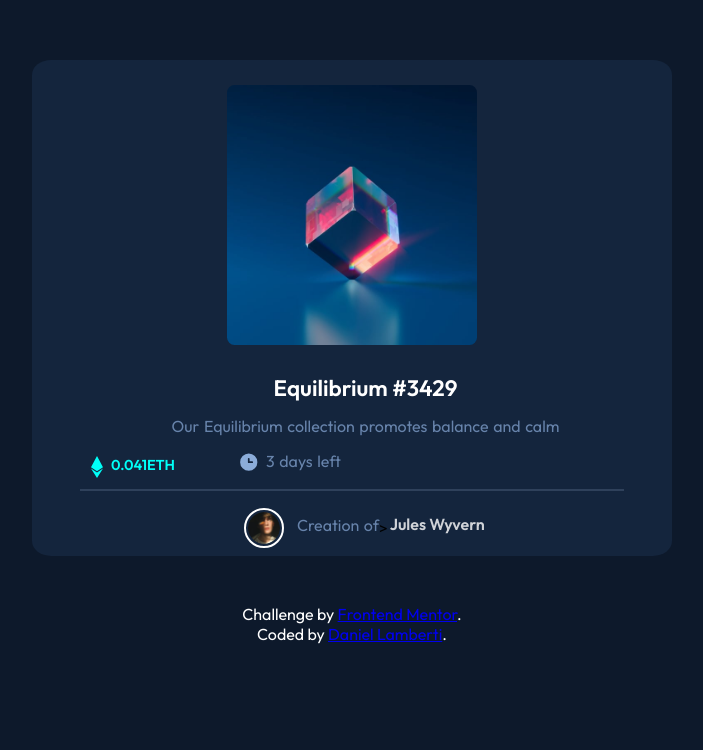
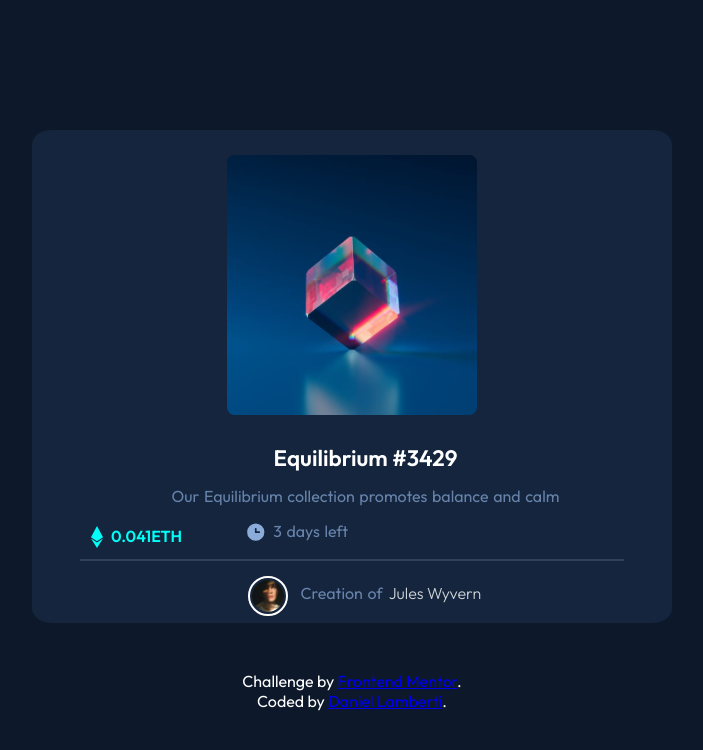
Before and after one commit to daniellamberti/equilibrium_challenge, a website: page index.html in a window 1280 px wide. Shown: the whole page, without its empty margins (288-991 px from the left). Drawn offline with Linux system fonts and the light colour scheme.

Commit message:
index.html and main.css modifications

```diff
--- a/css/main.css
+++ b/css/main.css
@@ -29,19 +29,20 @@ h1 {
   margin-left: 35px;
   text-align: left; } }
 
-h4 {
+h2 {
   color: #00fff7 !important;
-  font-size: .9rem; }
+  font-size: 1rem; }
 
-h5 {
+h3 {
   color: white;
   opacity: .8;
-  margin-left: 2px;
-  margin-top: 8px;
-  font-size: 1rem; }
+  margin-left: 6px;
+  margin-top: -6px;
+  font-size: 1rem;
+  font-weight: 200; }
 
 @media (min-width: 1440) {
-  h5 {
+h3 {
   color: white;
   opacity: .8;
   margin-left: 2px;
@@ -54,7 +55,7 @@ h5 {
   margin: auto;
   background-color: #14253d;
   border-radius: 3%;
-  margin-top: 60px;
+  margin-top: 130px;
   margin-left: auto; }
 
 @media (min-width: 640px) {
--- a/index.html
+++ b/index.html
@@ -30,7 +30,7 @@
                 <div class="containerFlex">
                     <div class="flex1">
                         <img src="images/icon-ethereum.svg" alt="icono hexagonal" width="12" height="22">
-                        <h4 class="eth">0.041ETH</h4>
+                        <h2>0.041ETH</h2>
                     </div>
 
                     <div class="flex2">
@@ -46,8 +46,8 @@
             <footer>
                 <div class="footerClass">
                     <img src="images/image-avatar.png" alt="author picture" width="40" height="40">&nbsp;&nbsp;
-                    <p>Creation of </p>>
-                    <h5>Jules Wyvern</h5>
+                    <p>Creation of </p>
+                    <h3>Jules Wyvern</h3>
                 </div>
             </footer>
 
```
Lines whose indentation alone changed are shown as unchanged.
